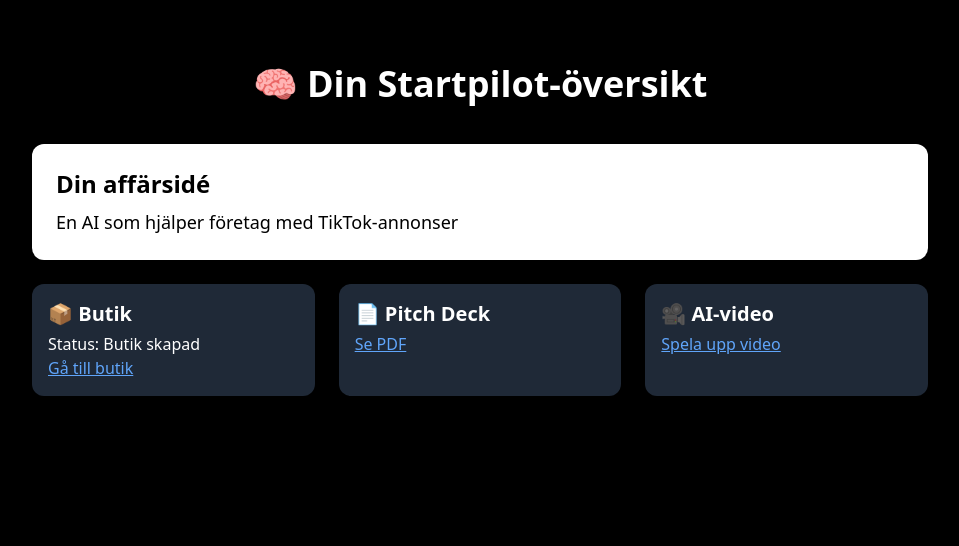
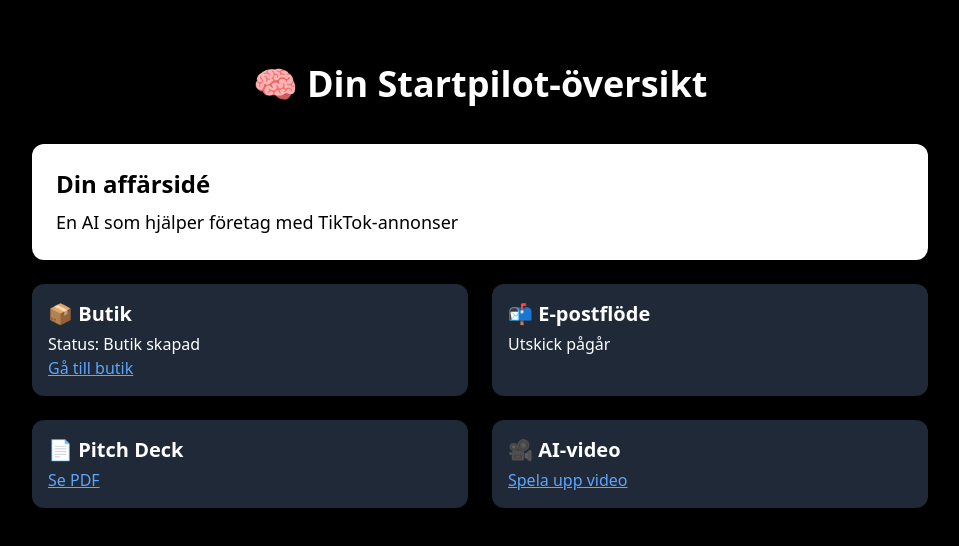
Before and after one commit to hrgr01/startpilot, a Next.js app: page /dashboard in a window 1280 px wide. Shown: the top 546 px of the page, without its empty margins (160-1119 px from the left). Built offline with nearby package versions, Linux system fonts and the light colour scheme.

Commit message:
Update dashboard.js

```diff
--- a/pages/dashboard.js
+++ b/pages/dashboard.js
@@ -8,7 +8,8 @@ export default function Dashboard() {
     status: "Butik skapad",
     storeLink: "https://shopify.com/startpilot-demo",
     pitchLink: "/pitch/startpilot-pitch.pdf",
-    videoLink: "/video/ai-video-demo.mp4"
+    videoLink: "/video/ai-video-demo.mp4",
+    emailFlowStatus: "Utskick pågår"
   });
 
   return (
@@ -28,7 +29,7 @@ export default function Dashboard() {
           <p className="text-lg">{userData.idea}</p>
         </div>
 
-        <div className="grid md:grid-cols-3 gap-6">
+        <div className="grid md:grid-cols-2 gap-6 mb-6">
           <div className="bg-gray-800 p-4 rounded-xl">
             <h3 className="text-xl font-semibold mb-1">📦 Butik</h3>
             <p>Status: {userData.status}</p>
@@ -37,6 +38,13 @@ export default function Dashboard() {
             </a>
           </div>
 
+          <div className="bg-gray-800 p-4 rounded-xl">
+            <h3 className="text-xl font-semibold mb-1">📬 E-postflöde</h3>
+            <p>{userData.emailFlowStatus}</p>
+          </div>
+        </div>
+
+        <div className="grid md:grid-cols-2 gap-6">
           <div className="bg-gray-800 p-4 rounded-xl">
             <h3 className="text-xl font-semibold mb-1">📄 Pitch Deck</h3>
             <a href={userData.pitchLink} target="_blank" className="underline text-blue-400">
```
